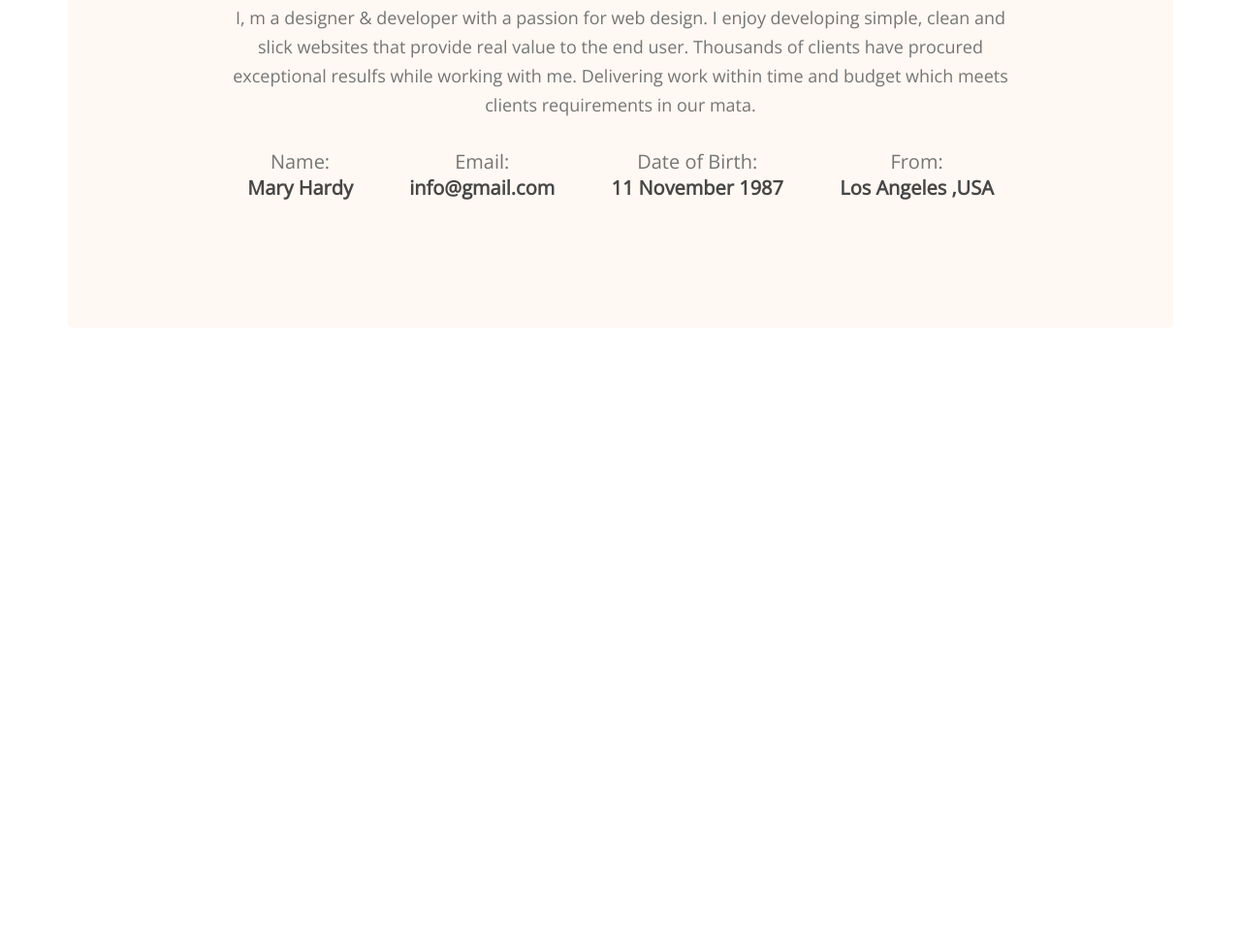
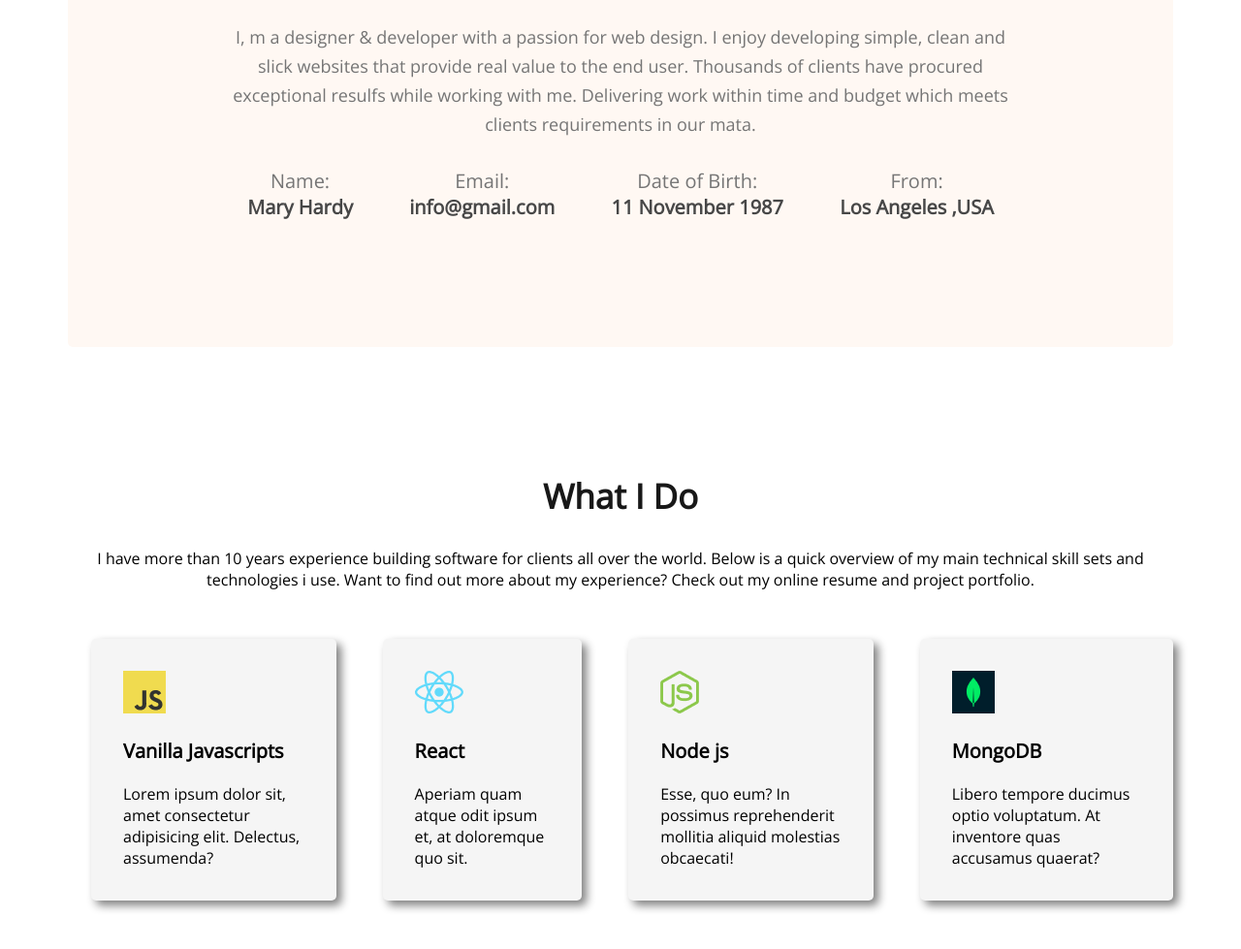
Before and after one commit to JUNAIDHASAN75/Developer-portfolio, a plain HTML site: page index.html in a window 1280 px wide. Shown: the part 1175-2154 px from the top of the page at 97% size. Before the commit the page ends 1513 px from the top, so only its background shows below. Drawn offline with nearby package versions, Linux system fonts and the light colour scheme.

Commit message:
skill added

```diff
--- a/index.html
+++ b/index.html
@@ -55,6 +55,38 @@
 
         </div>
         </section>
+        <!--what i do-->
+        <section class="what-i-do">
+            <h3 class="section-title">
+                What I Do
+            </h3>
+            <p class="wid-dis">I have more than 10 years experience building software for clients all over the world. Below is a quick overview of my main technical skill sets and technologies i use. Want to find out more about my experience? Check out my online resume and project portfolio.</p>
+            <div class="skills-container">
+                <div class="skills">
+                    <img src="images/icons/js.png" alt="javascript photo">
+                    <p class="skill-title">Vanilla Javascripts</p>
+                    <p class="skill-discription">Lorem ipsum dolor sit, amet consectetur adipisicing elit. Delectus, assumenda?</p>
+                </div>
+                <div class="skills">
+                    <img src="images/icons/react.png"  alt="">
+                    <p class="skill-title">React</p>
+                    <p class="skill-discription">Aperiam quam atque odit ipsum et, at doloremque quo sit.</p>
+                </div>
+                <div class="skills">
+                    <img src="images/icons/nodejs.png" alt="">
+                    <p class="skill-title">Node js </p>
+                    <p class="skill-discription">Esse, quo eum? In possimus reprehenderit mollitia aliquid molestias obcaecati!</p>
+                </div>
+                <div class="skills">
+                    <img src="images/icons/mongo.png" alt="">
+                    <p class="skill-title">MongoDB</p>
+                    <p class="skill-discription">Libero tempore ducimus optio voluptatum. At inventore quas accusamus quaerat?</p>
+                </div>
+            </div>
+        </section>
+        <br>
+        <br>
+        <br>
     </main>
     <footer>
 
--- a/style/style.css
+++ b/style/style.css
@@ -109,3 +109,39 @@ main{
     font-size: 20px;
     color: #474747;
 }
+/* what i do styles */
+.what-i-do{
+    margin-top: 130px;
+    text-align: center;
+    background: ;
+
+}
+.wid-dis{
+    margin-bottom: 50px;
+}
+.skills-container{
+    display: flex;
+    gap: 24px;
+    text-align: left;
+    background: rgb(255, 255, 255);
+}
+.skills{
+    margin-left:24px ;
+    background: whitesmoke;
+    box-shadow: 5px 5px 10px gray;
+    border-radius: 5px;
+    padding: 33px;
+}
+img{
+    margin-bottom: 20px;
+}
+.skill-title{
+    font-weight: 700;
+    font-size: 20px;
+    margin-bottom: 20px;
+}
+.skill-discription{
+    font-weight: 400;
+    font-size: 16px;
+    bgc
+}
```
